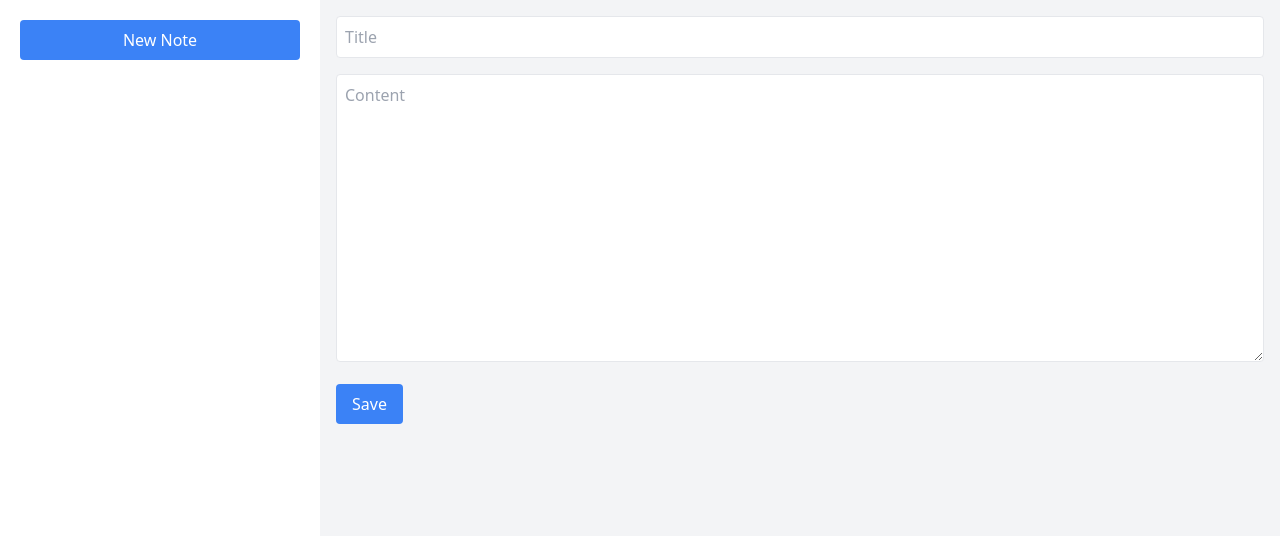
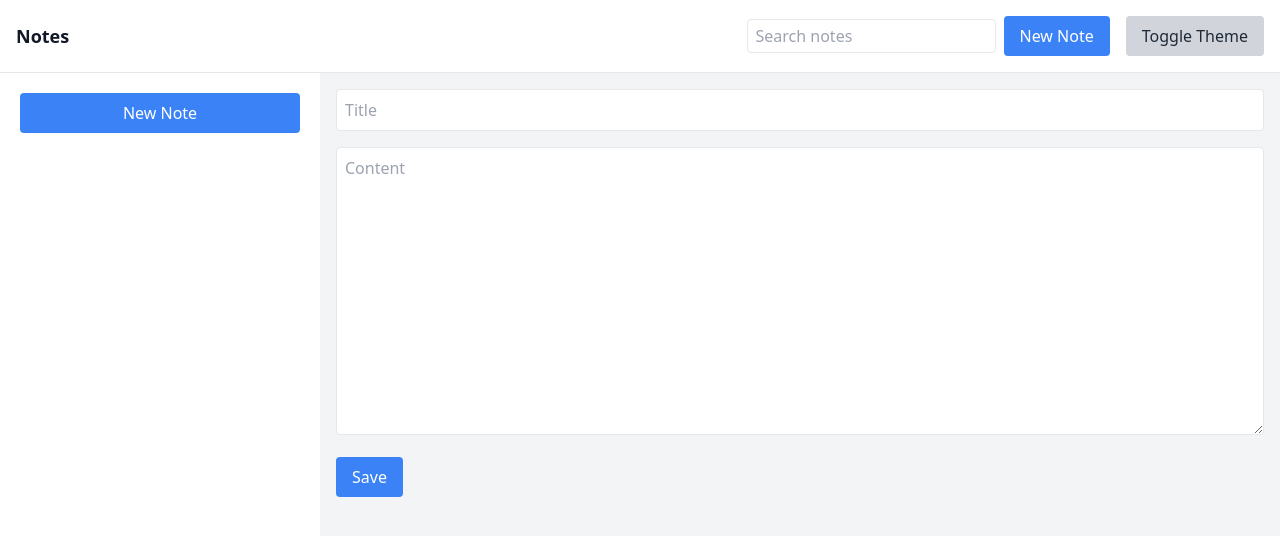
Before and after one commit to JacobSamas/notes-app, a React (Create React App) app: page / in a window 1280 px wide. Shown: the top 536 px of the page. Built offline with nearby package versions, Linux system fonts and the light colour scheme.

Commit message:
feat: add header

```diff
--- a/src/App.js
+++ b/src/App.js
@@ -3,14 +3,18 @@ import { ThemeProvider } from './ThemeContext';
 import { NotesProvider } from './NotesContext';
 import NoteList from './NoteList';
 import NoteEditor from './NoteEditor';
+import Header from './Header';
 
 function App() {
   return (
     <ThemeProvider>
       <NotesProvider>
-        <div className="flex min-h-screen bg-gray-100 dark:bg-gray-900">
-          <NoteList />
-          <NoteEditor />
+        <div className="flex flex-col min-h-screen bg-gray-100 dark:bg-gray-900">
+          <Header /> {/* Include the Header component */}
+          <div className="flex flex-1">
+            <NoteList />
+            <NoteEditor />
+          </div>
         </div>
       </NotesProvider>
     </ThemeProvider>
--- /dev/null
+++ b/src/Header.js
@@ -0,0 +1,41 @@
+import React from 'react';
+import { useNotes } from './NotesContext';
+import { useTheme } from './ThemeContext';
+
+function Header() {
+  const { addNote, handleSearch } = useNotes();
+  const { toggleTheme } = useTheme();
+
+  const handleNewNote = () => {
+    const newNote = { id: Date.now(), title: '', content: '' };
+    addNote(newNote);
+  };
+
+  return (
+    <header className="flex justify-between items-center p-4 bg-white dark:bg-gray-800 border-b dark:border-gray-700">
+      <h1 className="text-lg font-bold text-gray-900 dark:text-white">Notes</h1>
+      <div className="flex gap-2 items-center">
+        <input
+          type="search"
+          placeholder="Search notes"
+          onChange={(e) => handleSearch(e.target.value)}
+          className="px-2 py-1 border rounded dark:border-gray-700 flex-grow"
+        />
+        <button
+          onClick={handleNewNote}
+          className="px-4 py-2 bg-blue-500 text-white rounded hover:bg-blue-600 transition-colors duration-200"
+        >
+          New Note
+        </button>
+        <button
+          onClick={toggleTheme}
+          className="ml-2 px-4 py-2 bg-gray-300 dark:bg-gray-600 text-gray-800 dark:text-gray-300 rounded hover:bg-gray-400 dark:hover:bg-gray-500 transition-colors duration-200"
+        >
+          Toggle Theme
+        </button>
+      </div>
+    </header>
+  );
+}
+
+export default Header;
--- a/src/NotesContext.js
+++ b/src/NotesContext.js
@@ -5,28 +5,64 @@ const NotesContext = createContext();
 export const useNotes = () => useContext(NotesContext);
 
 export const NotesProvider = ({ children }) => {
-  const [notes, setNotes] = useState(JSON.parse(localStorage.getItem('notes')) || []);
+  // Retrieve notes from local storage or set to empty array if not found
+  const [notes, setNotes] = useState(() => {
+    const savedNotes = localStorage.getItem('notes');
+    return savedNotes ? JSON.parse(savedNotes) : [];
+  });
   const [currentNote, setCurrentNote] = useState(null);
+  const [searchText, setSearchText] = useState('');
 
+  // Filter notes based on the search text
+  const filteredNotes = searchText
+    ? notes.filter(note =>
+        note.title.toLowerCase().includes(searchText.toLowerCase()) ||
+        note.content.toLowerCase().includes(searchText.toLowerCase())
+      )
+    : notes;
+
+  // Update local storage when notes change
   useEffect(() => {
     localStorage.setItem('notes', JSON.stringify(notes));
   }, [notes]);
 
   const addNote = (note) => {
-    setNotes([...notes, note]);
+    setNotes(prevNotes => [...prevNotes, { ...note, id: Date.now() }]);
+    setCurrentNote(note);
   };
 
   const deleteNote = (id) => {
-    setNotes(notes.filter(note => note.id !== id));
+    setNotes(prevNotes => prevNotes.filter(note => note.id !== id));
+    // Reset current note if it is the one being deleted
+    if (currentNote?.id === id) {
+      setCurrentNote(null);
+    }
   };
 
-  const updateNote = (note) => {
-    setNotes(notes.map(n => (n.id === note.id ? note : n)));
+  const updateNote = (updatedNote) => {
+    setNotes(prevNotes => prevNotes.map(note => note.id === updatedNote.id ? updatedNote : note));
+    setCurrentNote(updatedNote); // Update the current note
+  };
+
+  // Function to update the search text
+  const handleSearch = (term) => {
+    setSearchText(term);
   };
 
   return (
-    <NotesContext.Provider value={{ notes, addNote, deleteNote, updateNote, currentNote, setCurrentNote }}>
+    <NotesContext.Provider value={{
+      notes: filteredNotes,
+      addNote,
+      deleteNote,
+      updateNote,
+      currentNote,
+      setCurrentNote,
+      handleSearch,
+      searchText // Provide searchText state to the context consumers
+    }}>
       {children}
     </NotesContext.Provider>
   );
 };
+
+export default NotesProvider;
```
